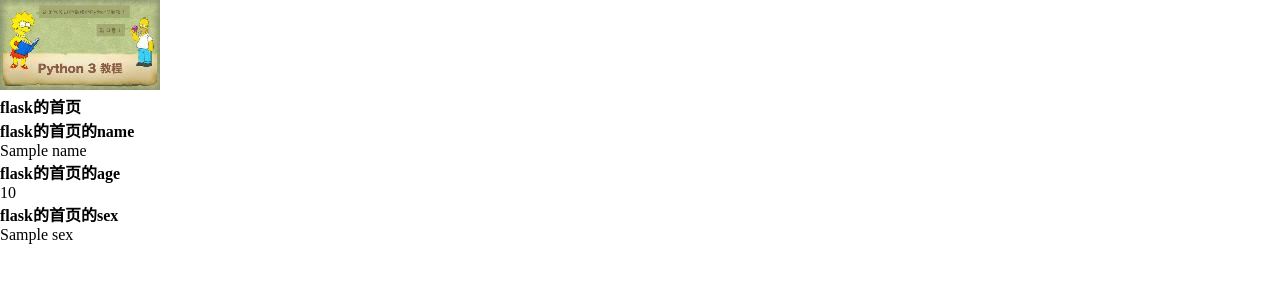
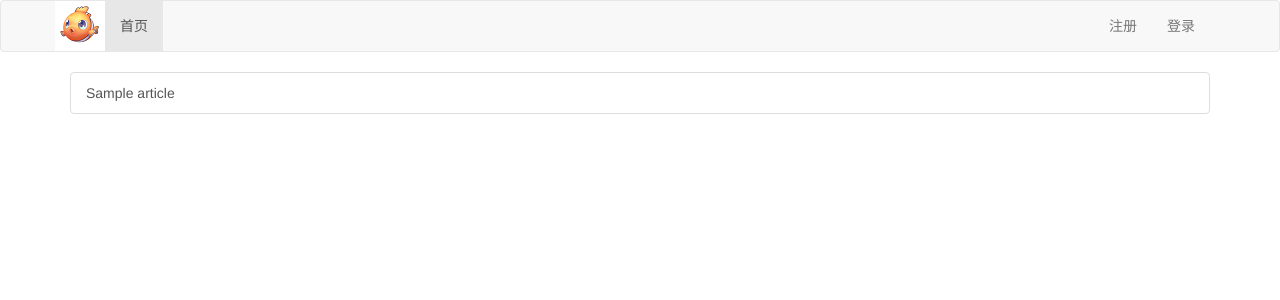
Before and after one commit to lijintao81/flaskproject, a Flask app: template project1/templates/index.html in a window 1280 px wide. Shown: the top 300 px of the page. Run offline with Flask 2, Linux system fonts and the light colour scheme; the template is opened without the code that fills it: most values are stand-ins (such as "Sample title", 1, 10 or a date in 2020).

Commit message:
flask加载资源

```diff
--- a/project1/static/css/main.css
+++ b/project1/static/css/main.css
@@ -1,5 +1,3 @@
-*{
-margin:0;
-padding:0;
-font-size:16px;
+.navbar .navbar-brand{
+    padding:0;
 }
--- /dev/null
+++ b/project1/templates/base.html
@@ -0,0 +1,58 @@
+<!DOCTYPE html>
+<html lang="zh-CN">
+  <head>
+    <meta charset="utf-8">
+    <meta http-equiv="X-UA-Compatible" content="IE=edge">
+    <meta name="viewport" content="width=device-width, initial-scale=1">
+    <!-- 上述3个meta标签*必须*放在最前面，任何其他内容都*必须*跟随其后！ -->
+    <title>
+      {% block title %}
+          基础类
+      {% endblock %}
+    </title>
+
+    <!-- Bootstrap -->
+    <link href="https://cdn.jsdelivr.net/npm/bootstrap@3.3.7/dist/css/bootstrap.min.css" rel="stylesheet">
+
+    <!-- HTML5 shim 和 Respond.js 是为了让 IE8 支持 HTML5 元素和媒体查询（media queries）功能 -->
+    <!-- 警告：通过 file:// 协议（就是直接将 html 页面拖拽到浏览器中）访问页面时 Respond.js 不起作用 -->
+    <!--[if lt IE 9]>
+      <script src="https://cdn.jsdelivr.net/npm/html5shiv@3.7.3/dist/html5shiv.min.js"></script>
+      <script src="https://cdn.jsdelivr.net/npm/respond.js@1.4.2/dest/respond.min.js"></script>
+    <![endif]-->
+      <link rel="stylesheet" href="{{ url_for('static',filename='css/main.css') }}">
+    {% block lib %}
+
+    {% endblock %}
+  </head>
+
+  <body>
+        <nav class="navbar navbar-default">
+           <div class="container">
+              <div class="navbar-header">
+                    <a class="navbar-brand" href="#">
+                        <img  src="{{ url_for('static',filename='/img/default.png') }}">
+                    </a>
+              </div>
+
+              <div class="collapse navbar-collapse" id="bs-example-navbar-collapse-1">
+                  <ul class="nav navbar-nav">
+                    <li class="active"><a href="/">首页 <span class="sr-only">(current)</span></a></li>
+                  </ul>
+                  <ul class="nav navbar-nav navbar-right">
+                    <li><a href="#">注册</a></li>
+                    <li><a href="#">登录</a></li>
+                  </ul>
+              </div>
+           </div>
+        </nav>
+    {% block main %}
+
+    {% endblock %}
+
+    <!-- jQuery (Bootstrap 的所有 JavaScript 插件都依赖 jQuery，所以必须放在前边) -->
+    <script src="https://cdn.jsdelivr.net/npm/jquery@1.12.4/dist/jquery.min.js"></script>
+    <!-- 加载 Bootstrap 的所有 JavaScript 插件。你也可以根据需要只加载单个插件。 -->
+    <script src="https://cdn.jsdelivr.net/npm/bootstrap@3.3.7/dist/js/bootstrap.min.js"></script>
+  </body>
+</html>
--- a/project1/templates/index.html
+++ b/project1/templates/index.html
@@ -1,18 +1,21 @@
-<!DOCTYPE html>
-<html lang="en">
-<head>
-    <meta charset="UTF-8">
-    <title>首页</title>
-    <link rel="stylesheet" href="{{ url_for('static',filename='css/main.css') }}">
-</head>
-<body>
-    <img src="{{ url_for('static',filename='img/python教程.jpg')}}" alt="">
-    <h2>flask的首页</h2>
-    <h2>flask的首页的name</h2>{{ name }}
-    <h2>flask的首页的age</h2>{{ age }}
-    {% if sex %}
-        <h2>flask的首页的sex</h2>{{ sex }}
-    {% endif %}
-</body>
-  <script src="{{ url_for('static',filename='js/main.js') }}"></script>
-</html>
+{% extends 'base.html' %}
+{% block title %}
+    首页
+{% endblock %}
+{% block main %}
+    <div class="container">
+        <div class="list-group">
+            {% for a in articles %}
+                {% if a== articles|first %}
+                    <a href="/{{ a.id }}" class="list-group-item active">
+                         {{ a.title }}
+                    </a>
+                {% else %}
+                    <a href="/{{ a.id }}" class="list-group-item ">
+                         {{ a.title }}
+                    </a>
+                {% endif %}
+            {% endfor %}
+        </div>
+    </div>
+{% endblock %}
```
Also changed, not shown: project1/demo4.py (added, +53 -0 lines), project1/templates/detail.html (added, +18 -0 lines), project1/static/img/default.png (added).
